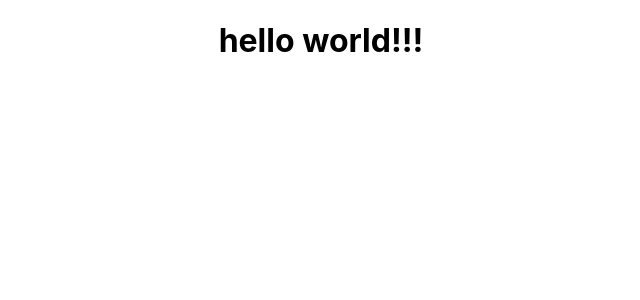
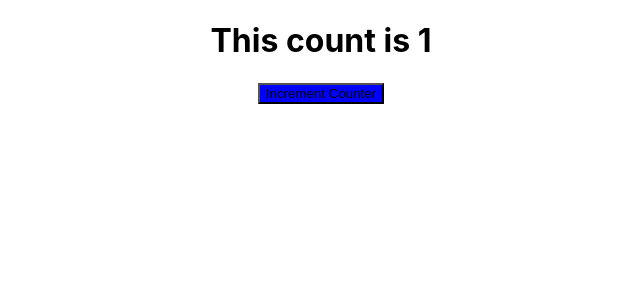
Before and after one commit to ankaziele/demo, a React (Create React App) app: page / in a window 1280 px wide. Shown: the top 300 px of the page, without its empty margins (319-959 px from the left). Built offline with nearby package versions, Linux system fonts and the light colour scheme.

Commit message:
adds counter with increment on click

```diff
--- a/src/App.js
+++ b/src/App.js
@@ -1,11 +1,12 @@
 import React, { Component } from 'react';
+import Counter from "./components/Counter"
 import './App.css';
 
 class App extends Component {
   render() {
     return (
       <div className="App">
-        <h1>hello world!!!</h1>
+        <Counter />
       </div>
     );
   }
--- /dev/null
+++ b/src/components/Counter.js
@@ -0,0 +1,22 @@
+import React, { Component } from 'react';
+
+class Counter extends Component {
+    state = {
+        value: 1
+
+     }
+
+     handleClick = () => {
+
+         this.setState({value: this.state.value + 1})
+     }
+
+    render() {
+        return ( <div>
+            <h1> This count is {this.state.value}</h1>
+            <button onClick = {this.handleClick} style = { { backgroundColor: 'blue'} }>Increment Counter </button>
+        </div> );
+    }
+}
+
+export default Counter;
```
